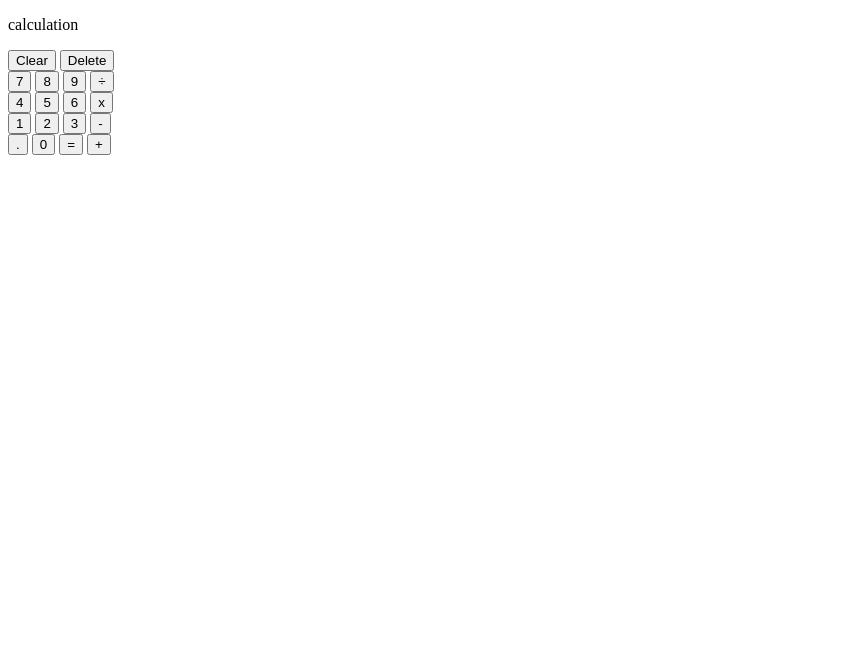
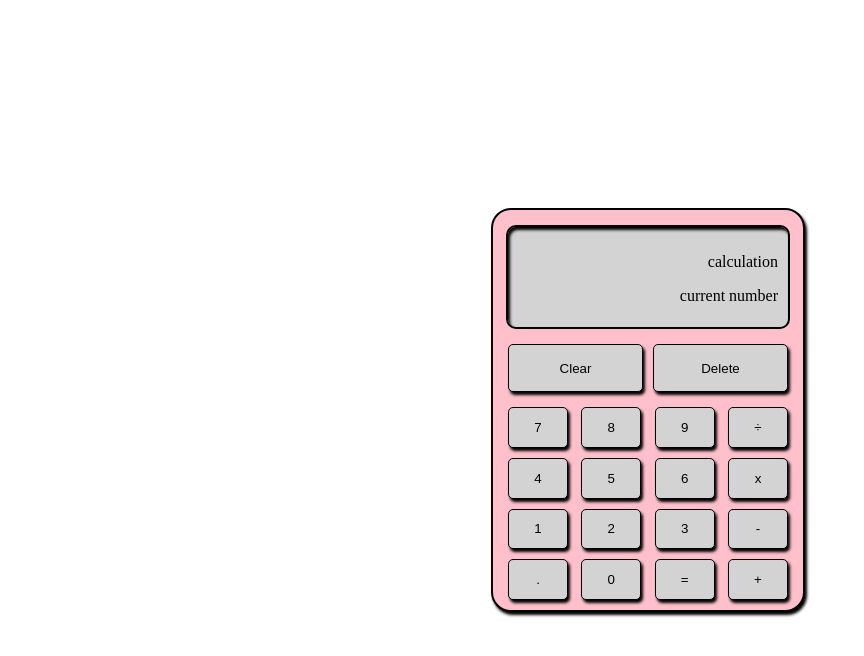
Before and after one commit to mykieunguyen/Calculator-Junkie, a plain HTML site: page index.html in a window 1280 px wide. Shown: the whole page, without its empty margins (0-864 px from the left). Drawn offline with Linux system fonts and the light colour scheme.

Commit message:
Use flexbox to create calculator

```diff
--- a/index.html
+++ b/index.html
@@ -9,15 +9,18 @@
 </head>
 <body>
     <div class="calculatorContainer">
-        <!-- Screen + Clear & Delete Button -->
+        <!-- Calculator Screen -->
         <div class="top">
-            <div>
+            <div class="calculatorScreen">
                 <p>calculation</p>
+                <p>current number</p>
             </div>
-                <button>Clear</button>
-                <button>Delete</button>
-            <div>
-            </div>
+        </div>
+
+        <!-- Clear & Delete Button -->
+        <div class="middle">
+            <button id="clearButton">Clear</button>
+            <button id="deleteButton">Delete</button>
         </div>
 
         <!-- Calculator Buttons -->
--- a/styles.css
+++ b/styles.css
@@ -0,0 +1,77 @@
+body {
+    width: 100vw;
+    height: 100vh;
+    display: flex;
+    justify-content: center;
+}
+.calculatorContainer {
+    display: flex;
+    align-items: center;
+    flex-direction: column;
+    margin-top: 200px;
+    width: 310px;
+    height: 400px;
+    background-color: pink;
+    border: 2px solid black;
+    border-radius: 20px;
+    gap: 15px;
+    box-shadow: 2px 3px 3px black;
+}
+
+.top {
+    width: 280px;
+    height: 25%;
+    margin-top: 15px ;
+    background-color: lightgray;
+    border: 2px solid black;
+    border-radius: 10px;
+    box-shadow:  inset 2px 3px 3px black;
+
+}
+
+.calculatorScreen {
+    padding: 10px;
+    text-align: end;
+}
+
+.middle {
+display: flex;
+justify-content: space-between;
+width: 280px;
+height: 15%;
+gap: 10px;
+margin-top: 0px;
+}
+
+#clearButton, #deleteButton {
+    width: 50%;
+}
+
+.bottom {
+    width: 280px;
+    height: 60%;
+    display: flex;
+    flex-direction: column;
+    justify-content: space-around;
+    align-items: stretch;
+    gap: 10px;
+    margin-bottom: 10px;
+}
+
+.rowOne, .rowTwo, .rowThree, .rowFour {
+    width: 100%;
+    height: 25%;
+    display: flex;
+    justify-content: space-between;
+}
+
+.bottom button {
+    width: 60px;
+}
+
+button {
+    border: 1px solid black;
+    background-color: lightgray;
+    box-shadow: 2px 3px 3px black;
+    border-radius: 5px;
+}
```
